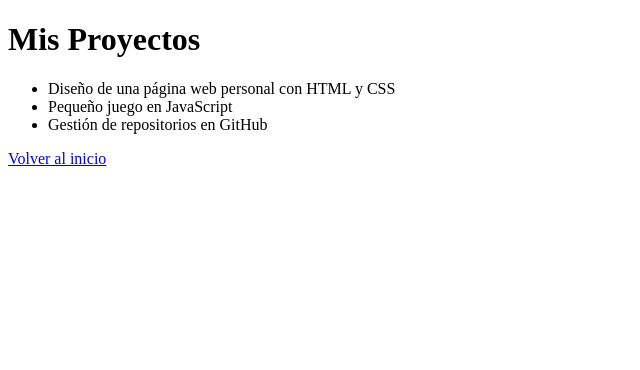
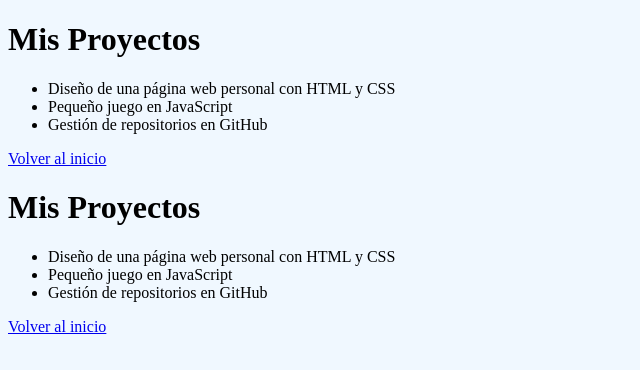
Before and after one commit to richayman43-boop/aiman43.github.io, a plain HTML site: page proyectos.html in a window 1280 px wide. Shown: the whole page, without its empty margins (0-640 px from the left). Drawn offline with Linux system fonts and the light colour scheme.

Commit message:
Update proyectos.html

```diff
--- a/proyectos.html
+++ b/proyectos.html
@@ -13,4 +13,15 @@
   </ul>
   <a href="index.html">Volver al inicio</a>
 </body>
+  <body style="background-color: #f0f8ff;">
+  <h1>Mis Proyectos</h1>
+  <ul>
+    <li>Diseño de una página web personal con HTML y CSS</li>
+    <li>Pequeño juego en JavaScript</li>
+    <li>Gestión de repositorios en GitHub</li>
+  </ul>
+
+  <a href="index.html">Volver al inicio</a>
+</body>
+
 </html>
```
